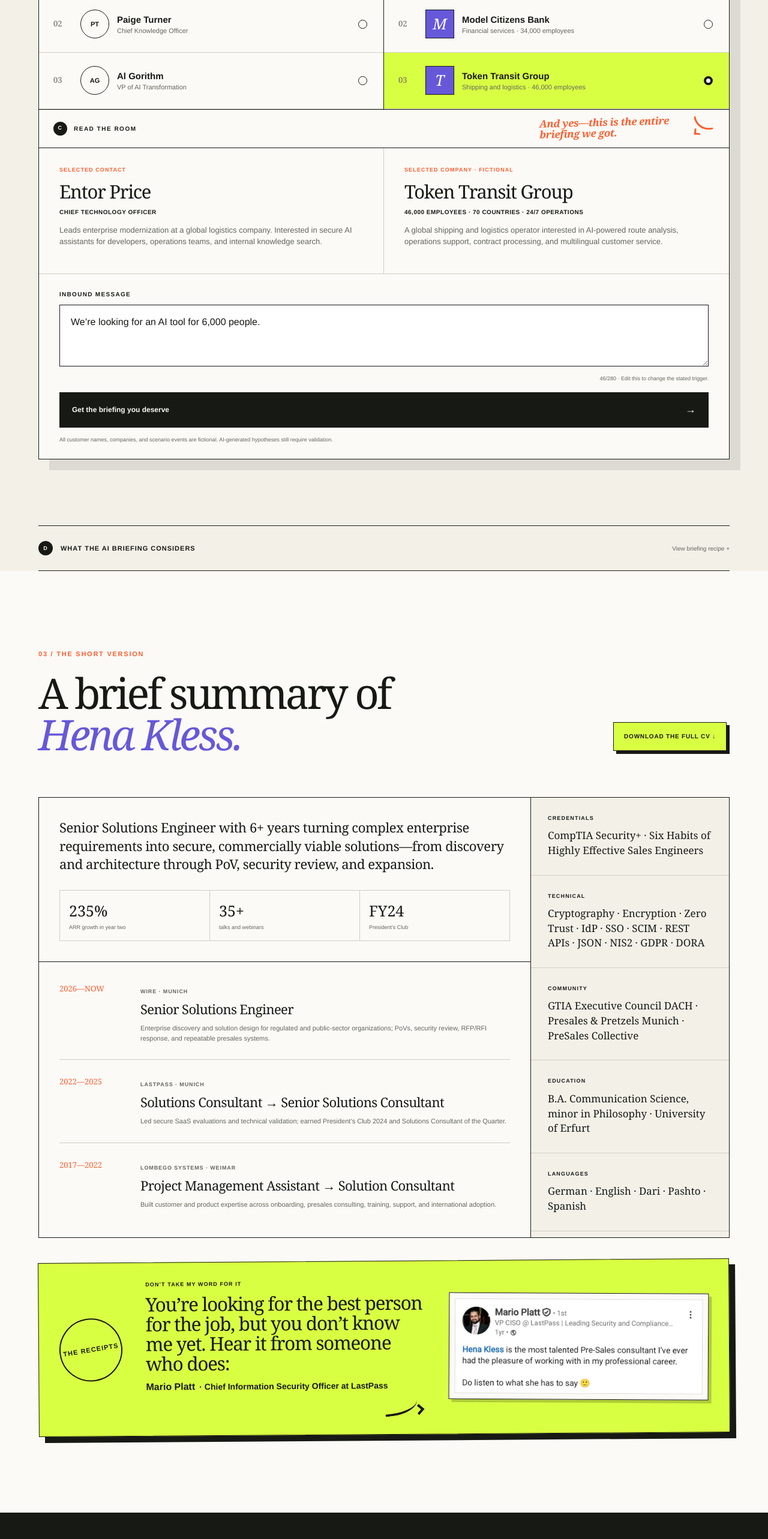
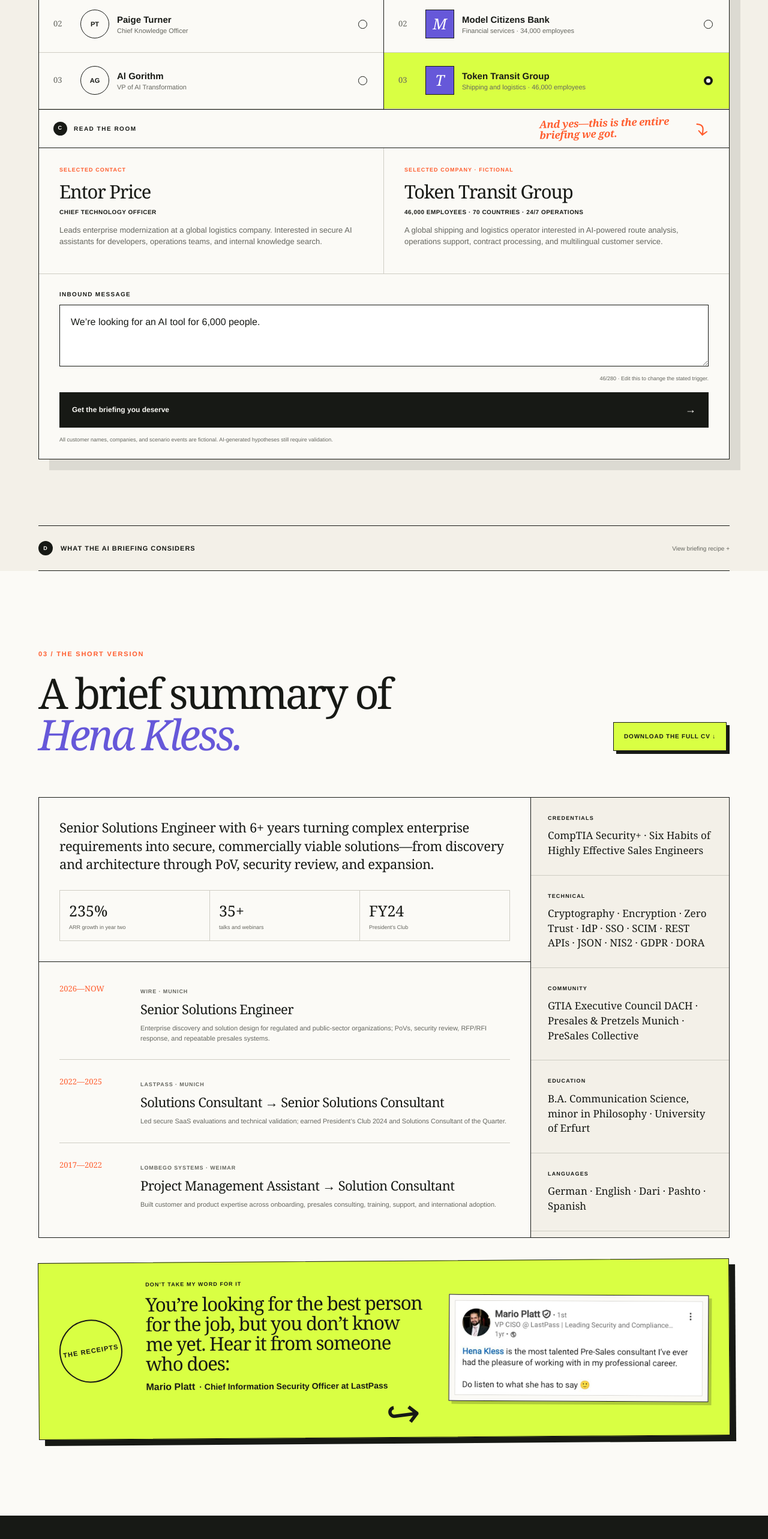
Before and after one commit to henakless/hena-presales, a Next.js app: page /presales/ in a window 1280 px wide. Shown: the part 3121-5687 px from the top of the page at 60% size. Built offline with nearby package versions, Linux system fonts and the light colour scheme.

Commit message:
fix: use resilient curved arrow glyphs

```diff
--- a/app/globals.css
+++ b/app/globals.css
@@ -139,9 +139,8 @@
 
 .selection-review { position: relative; grid-column: 1 / -1; border-top: 1px solid var(--ink); }
 .briefing-handoff-note { position: absolute; top: 11px; right: 26px; z-index: 1; display: flex; max-width: 290px; align-items: center; gap: 9px; color: var(--orange); font-family: var(--serif); font-size: 17px; font-style: italic; font-weight: 700; letter-spacing: -.02em; line-height: 1.05; transform: rotate(-1.5deg); }
-.briefing-handoff-note b { position: relative; width: 38px; height: 34px; flex: 0 0 38px; transform: rotate(-5deg); }
-.briefing-handoff-note b::before { content: ""; position: absolute; right: 1px; top: 1px; width: 30px; height: 25px; border-bottom: 3px solid var(--orange); border-left: 3px solid var(--orange); border-radius: 0 0 0 28px; }
-.briefing-handoff-note b::after { content: ""; position: absolute; left: 5px; bottom: 2px; width: 10px; height: 10px; border-bottom: 3px solid var(--orange); border-left: 3px solid var(--orange); transform: rotate(12deg); }
+.briefing-handoff-note b { display: grid; width: 38px; height: 38px; flex: 0 0 38px; place-items: center; font-family: Georgia, serif; font-size: 39px; font-style: normal; font-weight: 400; line-height: 1; transform: rotate(8deg); }
+.briefing-handoff-note b::before { content: "⤵"; }
 .selection-review-grid { display: grid; grid-template-columns: repeat(2, minmax(0, 1fr)); }
 .selection-review-grid article { min-height: 210px; padding: 30px 34px; border-bottom: 1px solid var(--line); }
 .selection-review-grid article:first-child { border-right: 1px solid var(--line); }
@@ -365,9 +364,8 @@
 .reference-attribution a { display: flex; width: max-content; max-width: 100%; align-items: baseline; gap: 7px; color: inherit; text-decoration-color: transparent; text-decoration-thickness: 2px; text-underline-offset: 4px; white-space: nowrap; transition: text-decoration-color 160ms ease; }
 .reference-attribution a:hover { text-decoration-color: currentColor; }
 .reference-attribution strong { font-size: 16px; font-weight: 950; }
-.reference-arrow { position: relative; display: block; width: 68px; height: 40px; margin: 3px 8px -3px auto; transform: rotate(-7deg); transform-origin: center; }
-.reference-arrow::before { content: ""; position: absolute; left: 2px; bottom: 5px; width: 55px; height: 27px; border-bottom: 4px solid var(--ink); border-radius: 0 0 80% 0; }
-.reference-arrow::after { content: ""; position: absolute; right: 3px; bottom: 4px; width: 13px; height: 13px; border-right: 4px solid var(--ink); border-bottom: 4px solid var(--ink); transform: rotate(-42deg); }
+.reference-arrow { display: grid; width: 72px; height: 48px; place-items: center; margin: 0 8px -3px auto; font-family: Georgia, serif; font-size: 68px; font-weight: 400; line-height: 1; transform: rotate(-7deg); transform-origin: center; }
+.reference-arrow::before { content: "↪"; }
 .reference-proof { margin: 0; padding: 9px; border: 1px solid var(--ink); background: var(--paper); box-shadow: 5px 5px 0 rgba(23, 25, 21, .22); transform: rotate(.7deg); }
 .reference-proof a { display: block; }
 .reference-proof img { display: block; width: 100%; height: auto; border: 1px solid rgba(23, 25, 21, .14); }
@@ -445,7 +443,7 @@
   .selection-review-grid article { min-height: 0; padding: 24px 20px; }
   .selection-review-grid article:first-child { border-right: 0; }
   .briefing-handoff-note { top: 10px; right: 18px; max-width: 245px; font-size: 15px; }
-  .briefing-handoff-note b { width: 34px; height: 31px; flex-basis: 34px; }
+  .briefing-handoff-note b { width: 34px; height: 34px; flex-basis: 34px; font-size: 35px; }
   .message-field { padding: 24px 20px 12px; }
   .prepare-button { width: calc(100% - 40px); margin: 0 20px 14px; }
   .fiction-note { padding: 0 20px 22px; }
```
